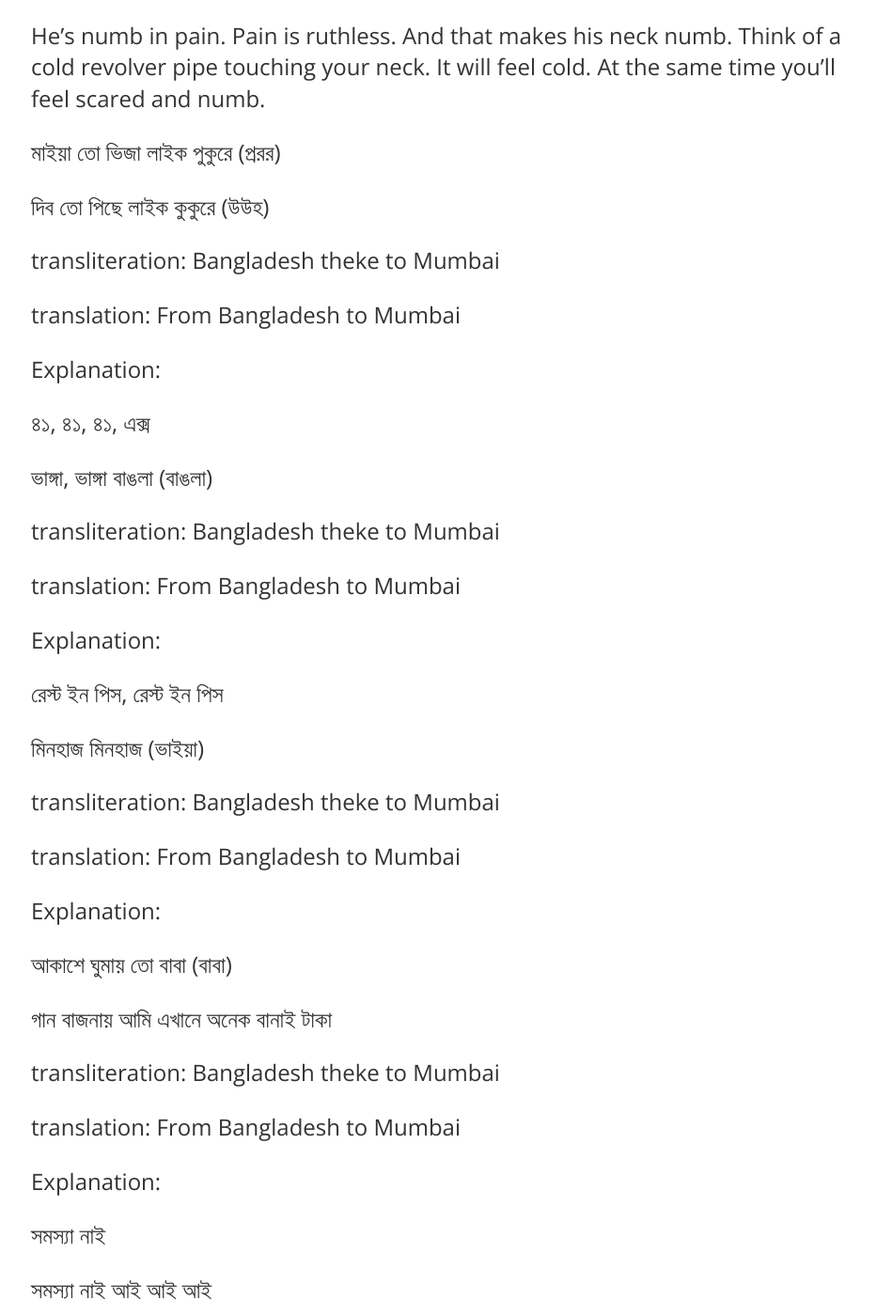
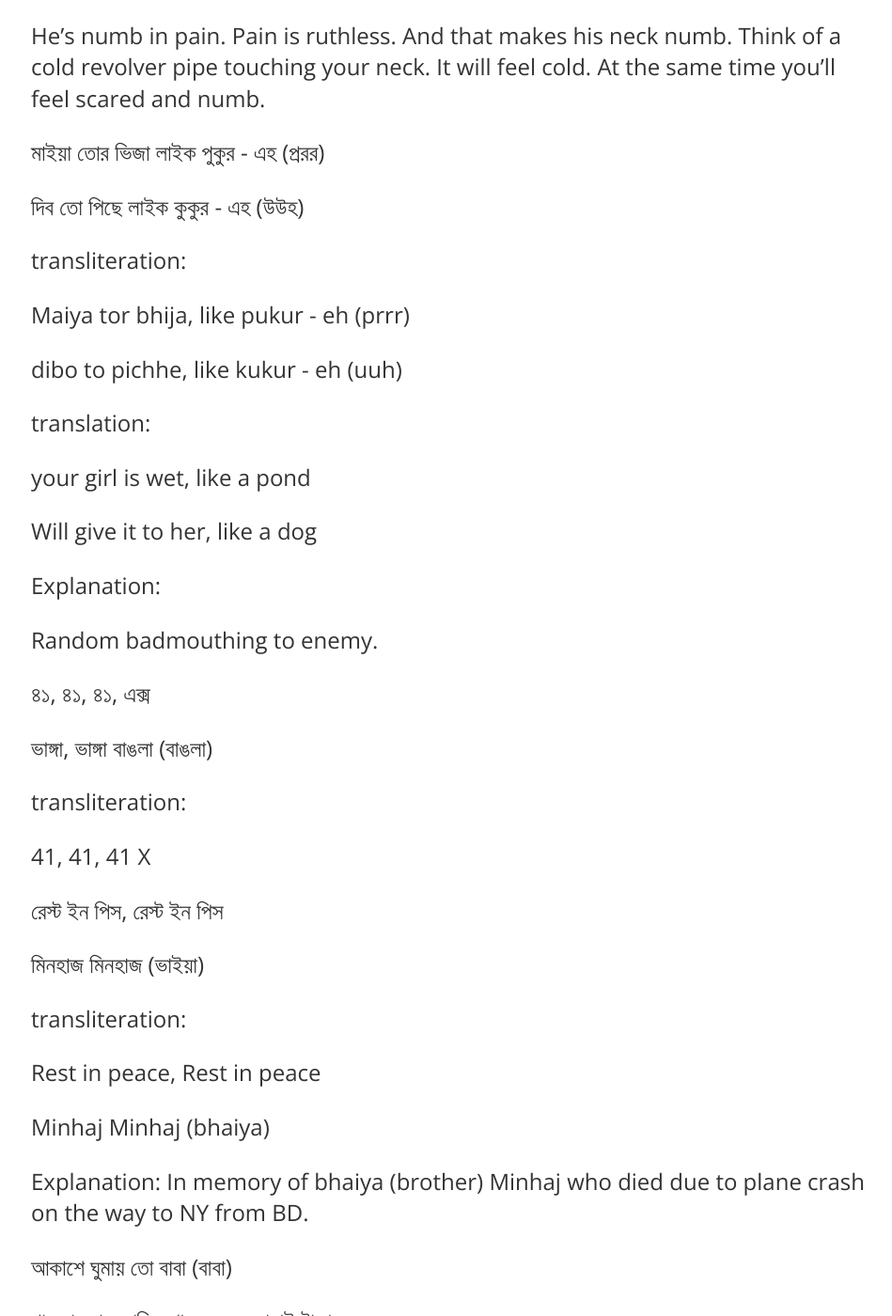
Before and after one commit to damnArin/damnArin.github.io, a Jekyll site: the page built from _posts/2020-06-28-Bhanga Bangla - Bangla Hiphop - Mumble Rap.md, in a window 1280 px wide and 1400 px high, scrolled down 19543 px. Shown: the whole window at 94% size, without its empty margins (159-1108 px from the left). Built offline with Jekyll 4.4.1, drawn with Linux system fonts in a browser that asks for light colours; comment, search, counter and statistics services are not loaded; some of the changed text lies outside the part shown.

Commit message:
Update 2020-06-28-Bhanga Bangla - Bangla Hiphop - Mumble Rap.md

```diff
--- a/_posts/2020-06-28-Bhanga Bangla - Bangla Hiphop - Mumble Rap.md
+++ b/_posts/2020-06-28-Bhanga Bangla - Bangla Hiphop - Mumble Rap.md
@@ -586,27 +586,33 @@ Explanation:
 He's numb in pain. Pain is ruthless. And that makes his neck numb. Think of a cold revolver pipe touching your neck. It will feel cold. At the same time you'll feel scared and numb.
 
 
-মাইয়া তো ভিজা লাইক পুকুরে (প্ররর)
+মাইয়া তোর ভিজা লাইক পুকুর - এহ (প্ররর)
 
-দিব তো পিছে লাইক কুকুরে (উউহ)
+দিব তো পিছে লাইক কুকুর - এহ (উউহ)
 
-transliteration: Bangladesh theke to Mumbai
+transliteration:
 
-translation: From Bangladesh to Mumbai
+Maiya tor bhija, like pukur - eh (prrr)
+
+dibo to pichhe, like kukur - eh (uuh)
+
+translation:
+
+your girl is wet, like a pond
+
+Will give it to her, like a dog
 
 Explanation:
 
-
+Random badmouthing to enemy.
 
 ৪১, ৪১, ৪১, এক্স
 
 ভাঙ্গা, ভাঙ্গা বাঙলা (বাঙলা)
 
-transliteration: Bangladesh theke to Mumbai
+transliteration:
 
-translation: From Bangladesh to Mumbai
-
-Explanation:
+41, 41, 41 X
 
 
 
@@ -614,11 +620,13 @@ Explanation:
 
 মিনহাজ মিনহাজ (ভাইয়া)
 
-transliteration: Bangladesh theke to Mumbai
+transliteration:
 
-translation: From Bangladesh to Mumbai
+Rest in peace, Rest in peace
 
-Explanation:
+Minhaj Minhaj (bhaiya)
+
+Explanation: In memory of bhaiya (brother) Minhaj who died due to plane crash on the way to NY from BD.
 
 
 
@@ -626,11 +634,18 @@ Explanation:
 
 গান বাজনায় আমি এখানে অনেক বানাই টাকা
 
-transliteration: Bangladesh theke to Mumbai
+transliteration:
 
-translation: From Bangladesh to Mumbai
+akashe ghumay to baba (baba)
 
-Explanation:
+gaan bajnay ami ekhane onek banai (taka)
+
+translation:
+
+(My) father sleeps in the sky (father)
+
+I make a lot of money here in music (money)
+
 
 
 
@@ -638,11 +653,11 @@ Explanation:
 
 সমস্যা নাই আই আই আই
 
-transliteration: Bangladesh theke to Mumbai
+transliteration:
 
-translation: From Bangladesh to Mumbai
+somossa nai
 
-Explanation:
+somossa nai aai aai aai
 
 
 
@@ -650,11 +665,11 @@ Explanation:
 
 সমস্যা নাই আই আই আই
 
-transliteration: Bangladesh theke to Mumbai
+transliteration:
 
-translation: From Bangladesh to Mumbai
+somossa nai
 
-Explanation:
+somossa nai aai aai aai
 
 
 
```
